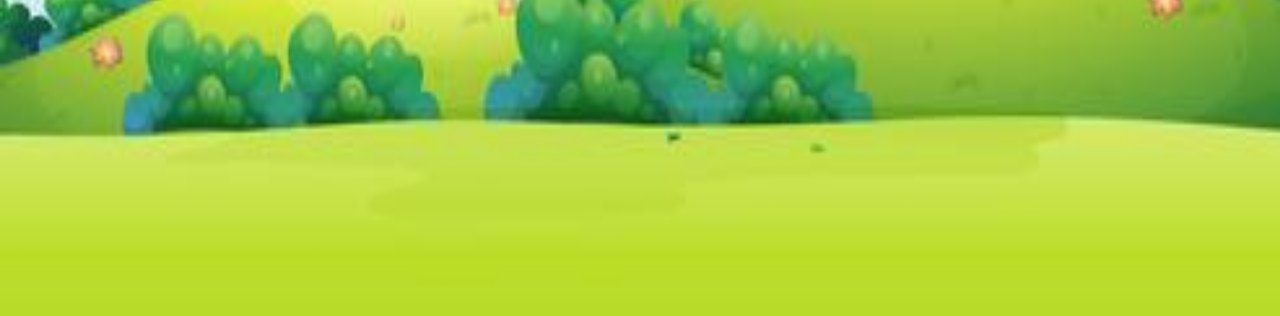
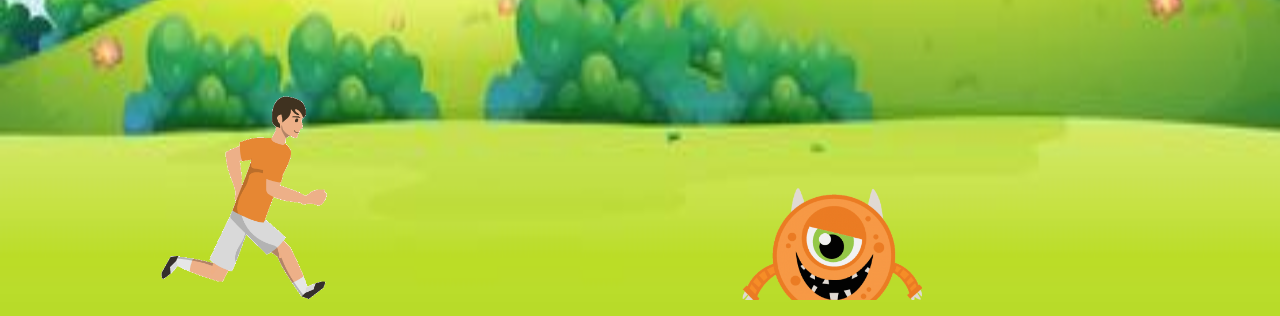
Before and after one commit to VadirajPatil/Action-Game, a plain HTML site: page index.html in a window 1280 px wide. Shown: the part 484-800 px from the top of the page. Drawn offline with Linux system fonts and the light colour scheme; the site is published under a folder, as on GitHub Pages, so addresses that start at the root find nothing.

Commit message:
Update style.css

```diff
--- a/style.css
+++ b/style.css
@@ -28,7 +28,7 @@ body {
 }
 
 .boy {
-  background-image: url(/boy.gif);
+  background-image: url(boy.gif);
   background-repeat: no-repeat;
   height: 38vh;
   width: 14vw;
@@ -39,7 +39,7 @@ body {
 }
 
 .obstacle {
-  background-image: url(/clipart3384471.png);
+  background-image: url(clipart3384471.png);
   background-repeat: no-repeat;
   height: 20vh;
   width: 12vw;
```
